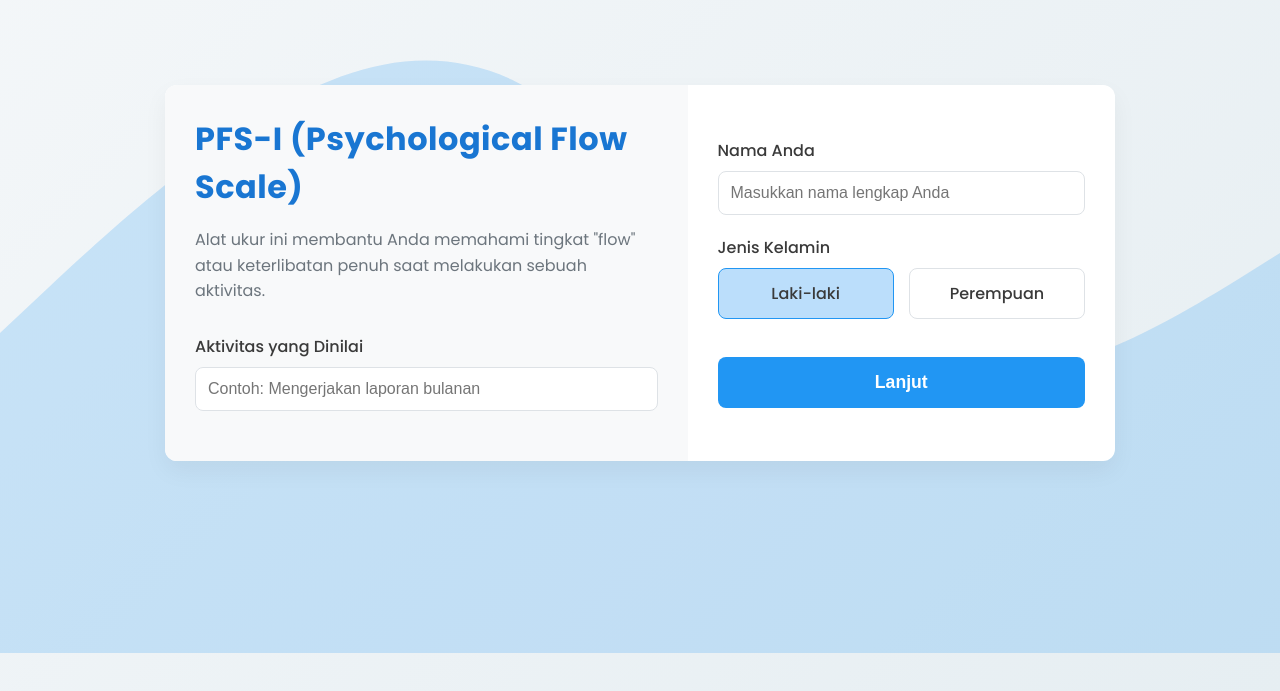
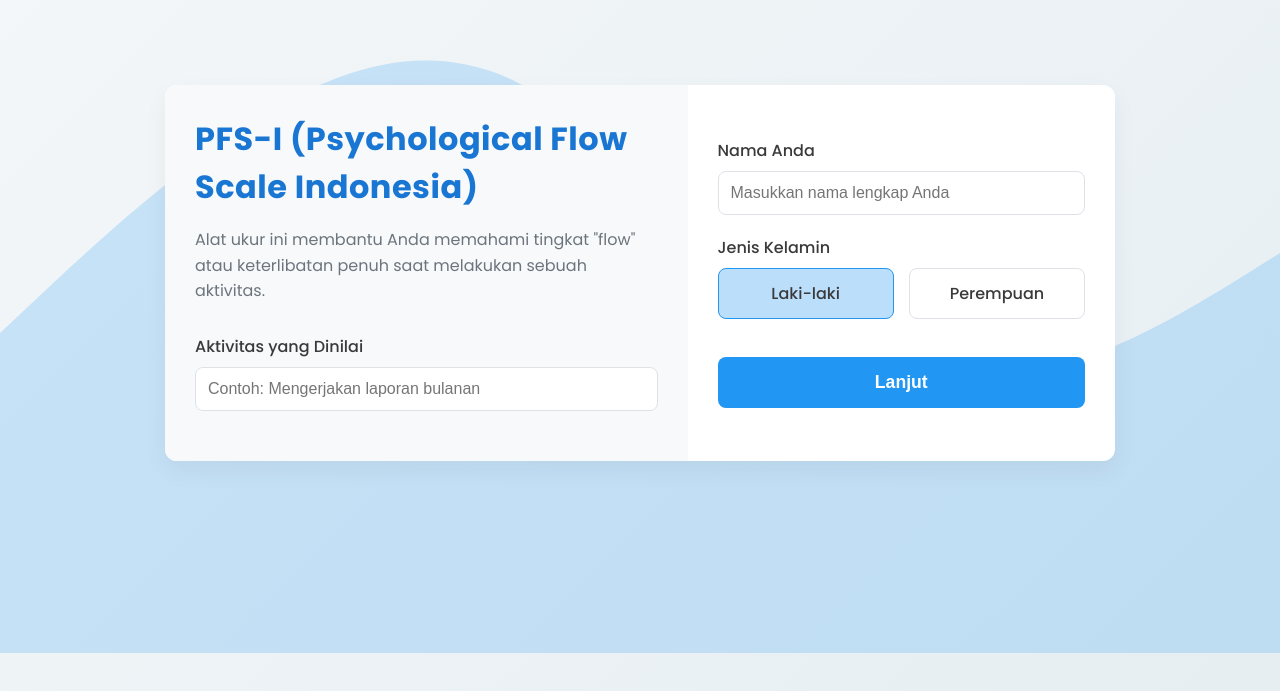
Before and after one commit to mhswara05-lab/flow1, a plain HTML site: page index.html in a window 1280 px wide. Shown: the part 147-838 px from the top of the page. Drawn offline with Linux system fonts and the light colour scheme.

Commit message:
Update index.html

```diff
--- a/index.html
+++ b/index.html
@@ -18,7 +18,7 @@
         <div class="welcome-grid">
             <div class="welcome-column-left">
                 <header class="welcome-header">
-                    <h1>PFS-I (Psychological Flow Scale)</h1>
+                    <h1>PFS-I (Psychological Flow Scale Indonesia)</h1>
                 </header>
                 <main class="welcome-main">
                     <p class="welcome-description">
```
